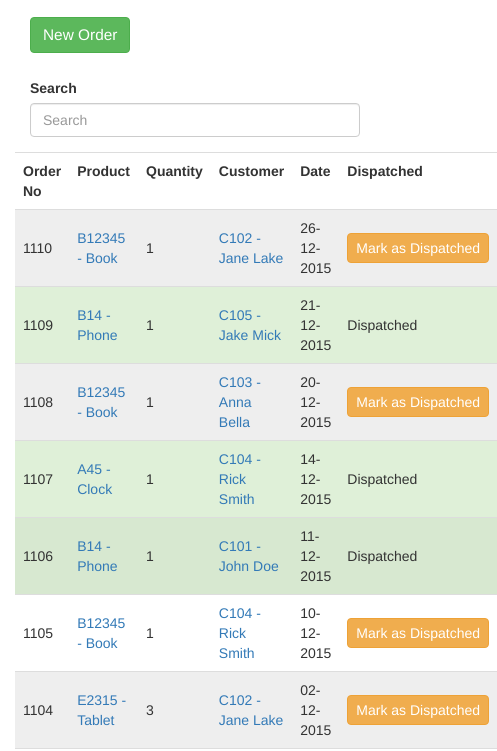
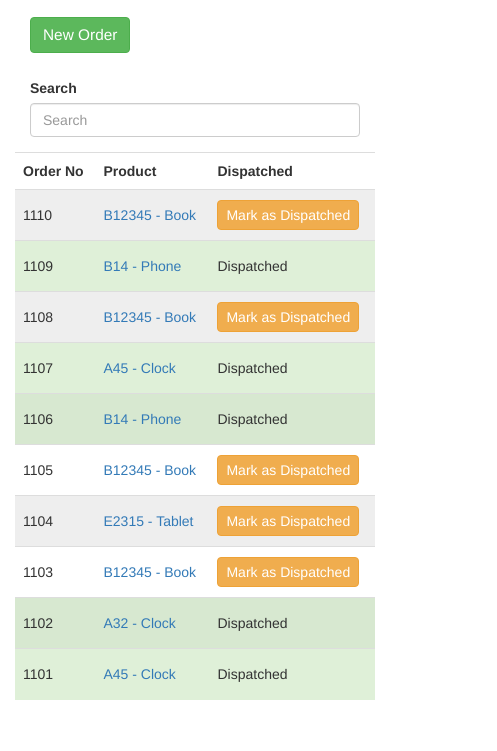
Before and after one commit to paulocoding/angular-test, a plain HTML site: page public/index.html in a window 390 px wide. Shown: the part 116-867 px from the top of the page, 497 px wide, since content can reach past the window. After the commit the page ends 844 px from the top, so only its background shows below. Drawn offline with nearby package versions, Linux system fonts and the light colour scheme.

Commit message:
added breakpoints to improve orders table display on mobile

```diff
--- a/public/app/views/orders.html
+++ b/public/app/views/orders.html
@@ -15,17 +15,17 @@
     <tr>
       <th>Order No</th>
       <th>Product</th>
-      <th>Quantity</th>
-      <th>Customer</th>
-      <th>Date</th>
+      <th class="hide-sm">Quantity</th>
+      <th class="hide-xs">Customer</th>
+      <th class="hide-xs">Date</th>
       <th>Dispatched</th>
     </tr>
     <tr ng-repeat="order in ordersVM| filter:orderSearch | orderBy:'orderNo':true" class="zebra" ng-class="order.sent? 'bg-success':''">
       <td>{{ order.orderNo }}</td>
       <td><a href="#/product/{{order.productID}}">{{ order.productID + ' - ' + order.productName }}</a></td>
-      <td>{{ order.quantity }}</td>
-      <td><a href="#/customer/{{ order.customer }}">{{ order.customer + ' - ' + order.customerName }}</a></td>
-      <td>{{ order.date }}</td>
+      <td class="hide-sm">{{ order.quantity }}</td>
+      <td class="hide-xs"><a href="#/customer/{{ order.customer }}">{{ order.customer + ' - ' + order.customerName }}</a></td>
+      <td class="hide-xs">{{ order.date }}</td>
       <td>
         <a ng-click="sendOrder(order)" class="btn btn-warning small-btn" ng-hide="order.sent">Mark as Dispatched</a>
         <span ng-show="order.sent">Dispatched</span>
--- a/public/assets/css/styles.css
+++ b/public/assets/css/styles.css
@@ -36,3 +36,11 @@ table.spaced tr td {
 
 .well.well-light {
   background-color: #fff; }
+
+@media screen and (max-width: 668px) {
+  .hide-sm {
+    display: none; } }
+
+@media screen and (max-width: 600px) {
+  .hide-xs {
+    display: none; } }
```
Also changed, not shown: source/scss/2-layout/base-layout.scss (+9 -1 lines), public/assets/css/2-layout/base-layout.css.
